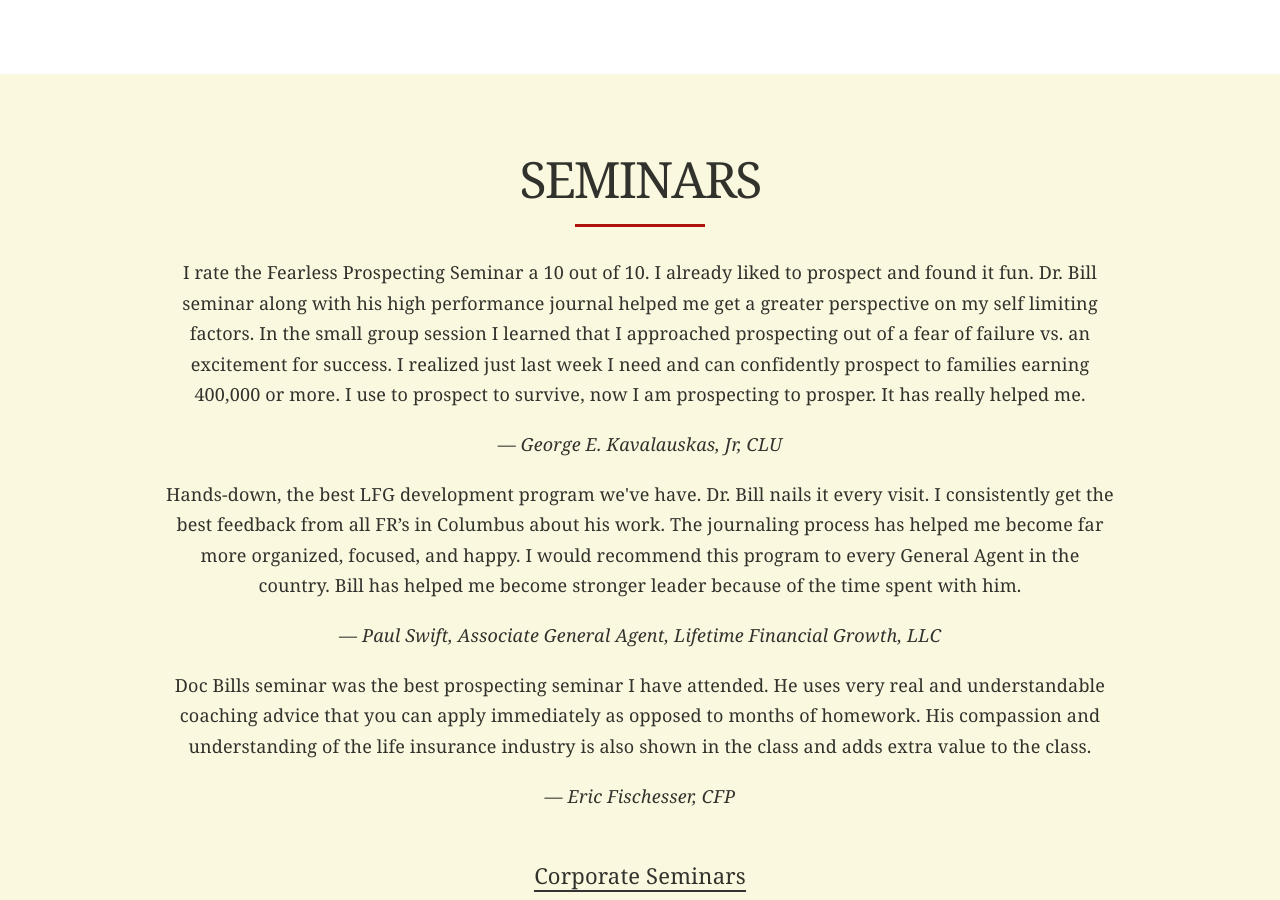
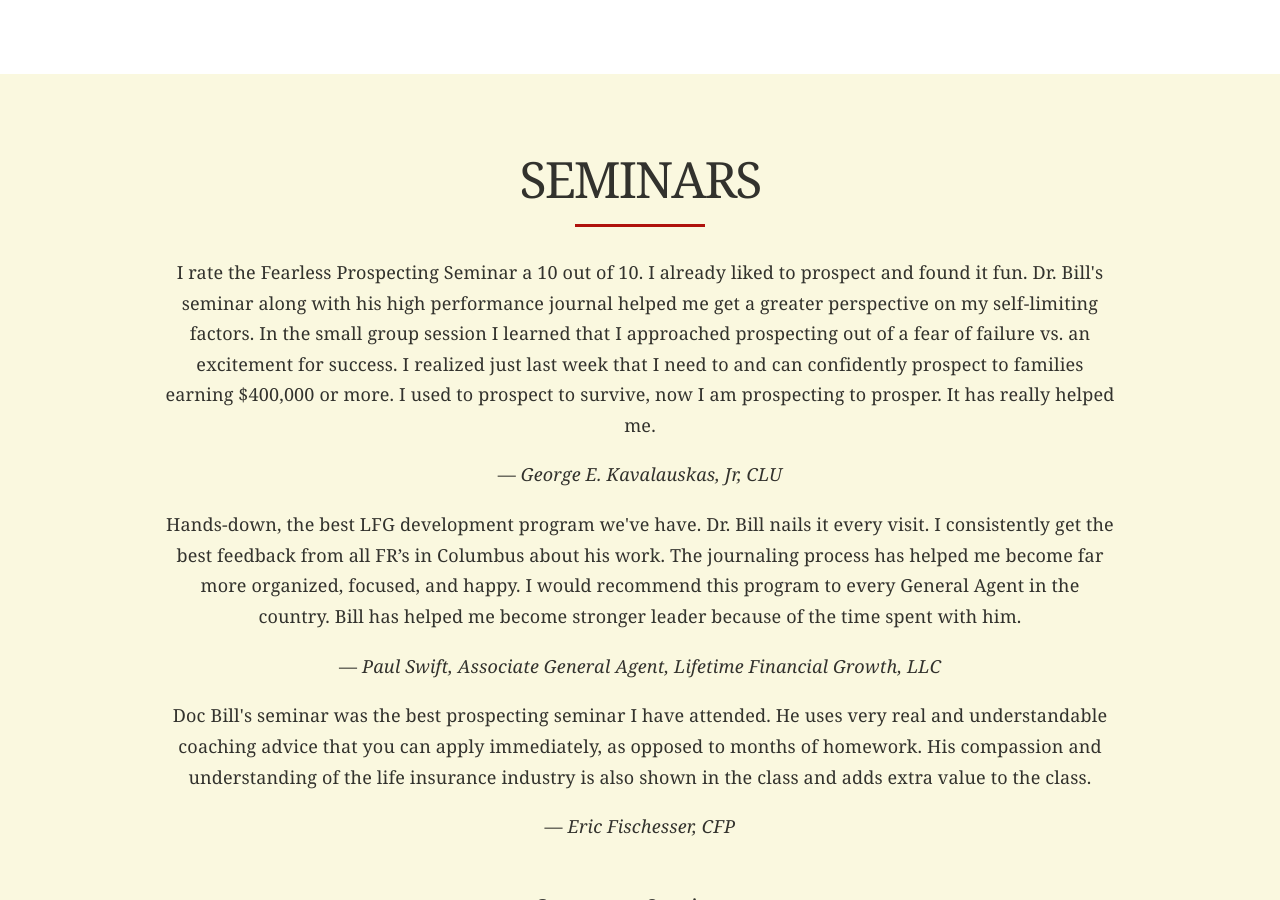
Before and after one commit to zamiang/drbillmoore, a Jekyll site: the page built from index.html, in a window 1280 px wide and 900 px high, scrolled down 9579 px. Built offline with Jekyll 4.4.1, drawn with Linux system fonts in a browser that asks for light colours; nearby versions of some CDN libraries; Markdown is read by kramdown in place of the engine named in the settings; some of the changed text lies outside the part shown.

Commit message:
fix typos

```diff
--- a/index.html
+++ b/index.html
@@ -138,7 +138,7 @@ layout: default
             <div class="left">
                 <div class="item-heading large-heading">High-Performance Seminars</div>
                 <div class="item-subheading item-description">
-                    High-performance seminars are designed to inspire participants and provide guidance in their continued growth. Participants discuss, learn and apply strategies for changing self-limiting beliefs, minimizing the mental and emotional interferences keeping them from performing at the upper range of their potential more consistently. Performance psychology principles are applied in creating a positive performance mindset.
+                    High-Performance seminars are designed to inspire participants and provide guidance in their continued growth. Participants discuss, learn and apply strategies for changing self-limiting beliefs, minimizing the mental and emotional interferences keeping them from performing at the upper range of their potential more consistently. Performance psychology principles are applied in creating a positive performance mindset.
                     <a class="button" href="/assets/pdf/getting-where-you-want-to-go.pdf">Download Workbooks</a>
                     <div class="small-note">
                         Click for free seminar workbooks and handouts
@@ -293,7 +293,7 @@ layout: default
         <h1 class="small-header">Seminars</h1>
         <div class="border"></div>
         <p>
-            I rate the Fearless Prospecting Seminar a 10 out of 10. I already liked to prospect and found it fun. Dr. Bill seminar along with his high performance journal helped me get a greater perspective on my self limiting factors. In the small group session I learned that I approached prospecting out of a fear of failure vs. an excitement for success. I realized just last week I need and can confidently prospect to families earning 400,000 or more. I use to prospect to survive, now I am prospecting to prosper. It has really helped me.
+            I rate the Fearless Prospecting Seminar a 10 out of 10. I already liked to prospect and found it fun. Dr. Bill's seminar along with his high performance journal helped me get a greater perspective on my self-limiting factors. In the small group session I learned that I approached prospecting out of a fear of failure vs. an excitement for success. I realized just last week that I need to and can confidently prospect to families earning $400,000 or more. I used to prospect to survive, now I am prospecting to prosper. It has really helped me.
             <div class="source">&mdash; <i>George E. Kavalauskas, Jr, CLU</i></div>
         </p>
         <p>
@@ -302,7 +302,7 @@ layout: default
         <div class="source">&mdash; <i>Paul Swift, Associate General Agent, Lifetime Financial Growth, LLC</i></div>
         </p>
         <p>
-            Doc Bills seminar was the best prospecting seminar I have attended. He uses very real and understandable coaching advice that you can apply immediately as opposed to months of homework. His compassion and understanding of the life insurance industry is also shown in the class and adds extra value to the class.
+            Doc Bill's seminar was the best prospecting seminar I have attended. He uses very real and understandable coaching advice that you can apply immediately, as opposed to months of homework. His compassion and understanding of the life insurance industry is also shown in the class and adds extra value to the class.
             <div class="source">&mdash; <i>Eric Fischesser, CFP</i></div>
         </p>
         <br />
```
Also changed, not shown: other parts of index.html (+2 -2 lines), 1 other file.
